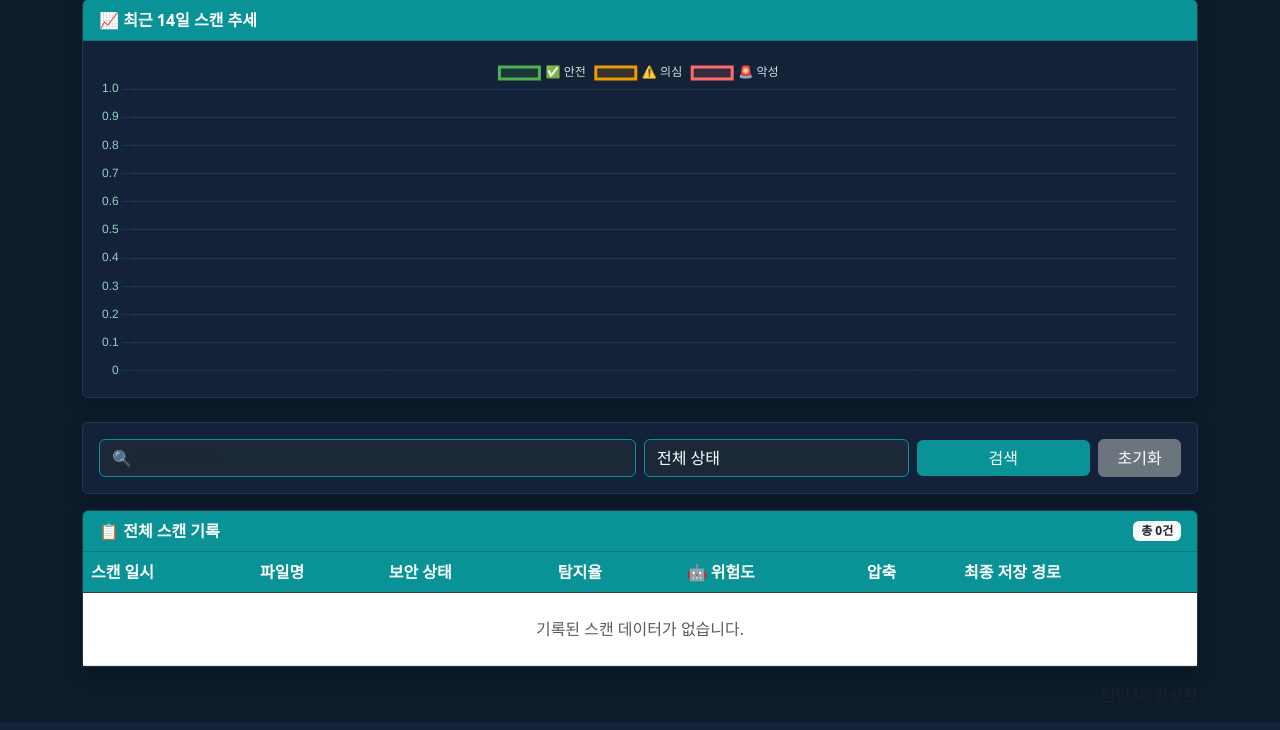
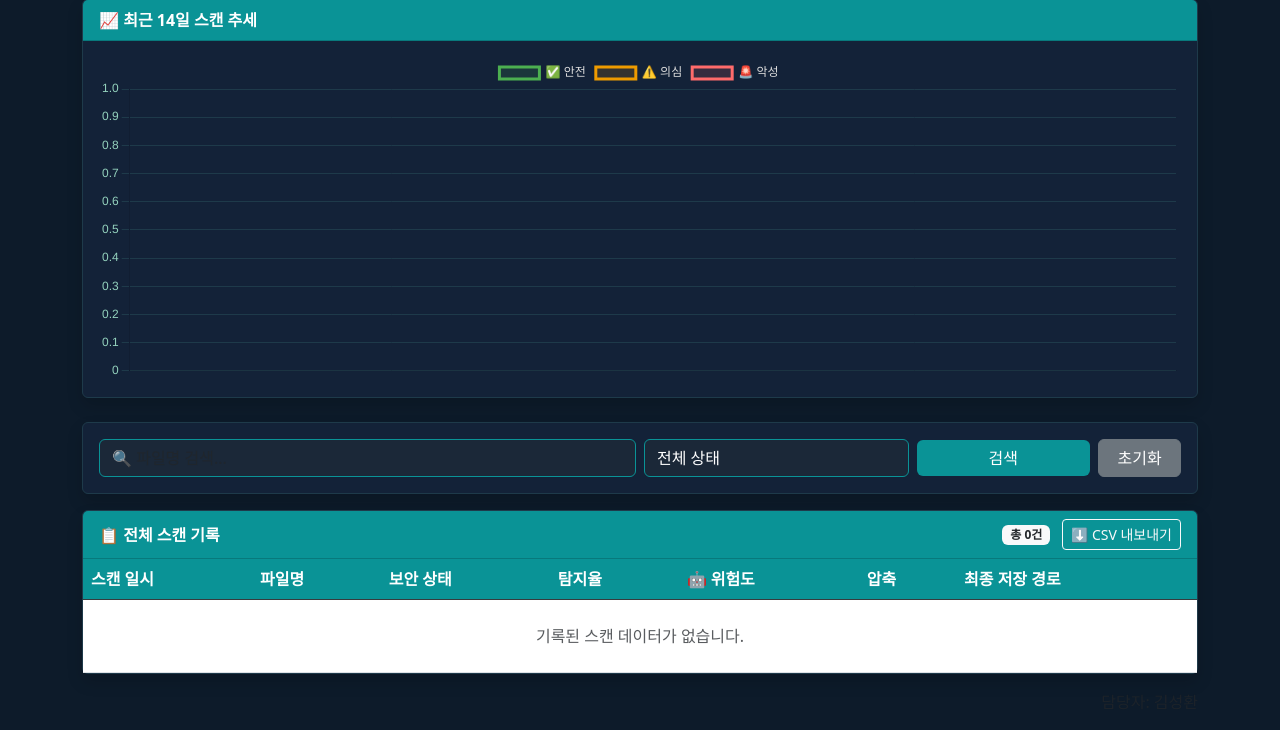
Before and after one commit to a39161026-dotcom/Mokpo-Security_check.py, a Django app: page /dashboard/ in a window 1280 px wide. Shown: the part 319-1049 px from the top of the page. Run offline with Django 5.2, Linux system fonts and the light colour scheme; a user stored in the database is signed in; data that the repository does not hold is empty; parts of the project's set-up code (start-up, migrations or seed data) failed here and were passed over.

Commit message:
대시보드에 CSV 내보내기 버튼 추가

```diff
--- a/templates/scanner/dashboard.html
+++ b/templates/scanner/dashboard.html
@@ -99,7 +99,10 @@
         <div class="card shadow">
             <div class="card-header d-flex justify-content-between align-items-center">
                 <strong>📋 전체 스캔 기록</strong>
-                <span class="badge bg-light text-dark">총 {{ logs|length }}건</span>
+                <div>
+                    <span class="badge bg-light text-dark me-2">총 {{ logs|length }}건</span>
+                    <a href="/export/" class="btn btn-sm btn-outline-light">⬇️ CSV 내보내기</a>
+                </div>
             </div>
             <div class="card-body p-0">
                 <table class="table table-hover mb-0">
```
